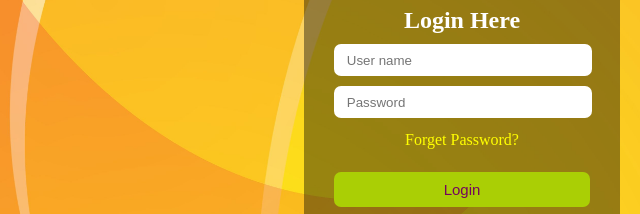
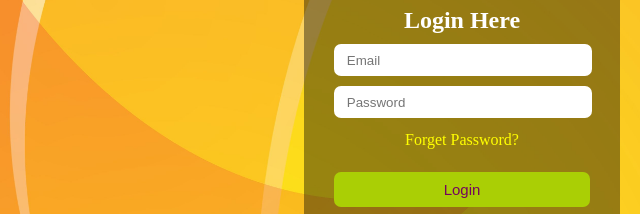
Before and after one commit to mdnabil9/dit, a plain HTML site: page index.html in a window 1280 px wide. Shown: the part 173-387 px from the top of the page, 178-818 px from the left. Drawn offline with Linux system fonts and the light colour scheme.

Commit message:
Add files via upload

```diff
--- a/index.html
+++ b/index.html
@@ -13,7 +13,7 @@
         <form action="">
             <img src="images/user.png" alt="not found" id="login-img">
             <h2 class="heading2">Login Here</h2>
-            <input type="text" placeholder="User name" name="username" autofocus class="input-field">
+            <input type="email" placeholder="Email" name="email" autofocus class="input-field">
             <input type="password" placeholder="Password" name="password" class="input-field">
             <a href="pages/reset.html" id="fps">Forget Password?</a>
             <button type="submit" class="btn1">Login</button>
```
